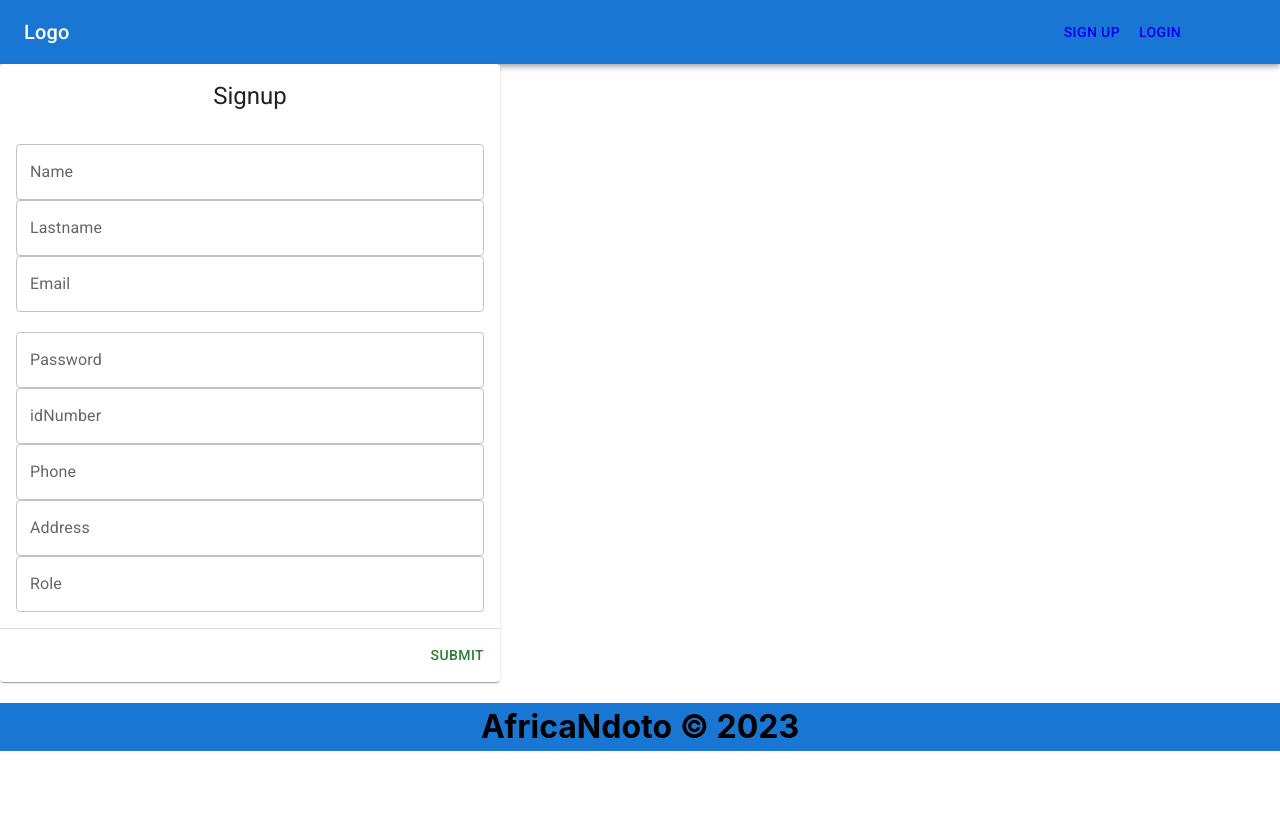
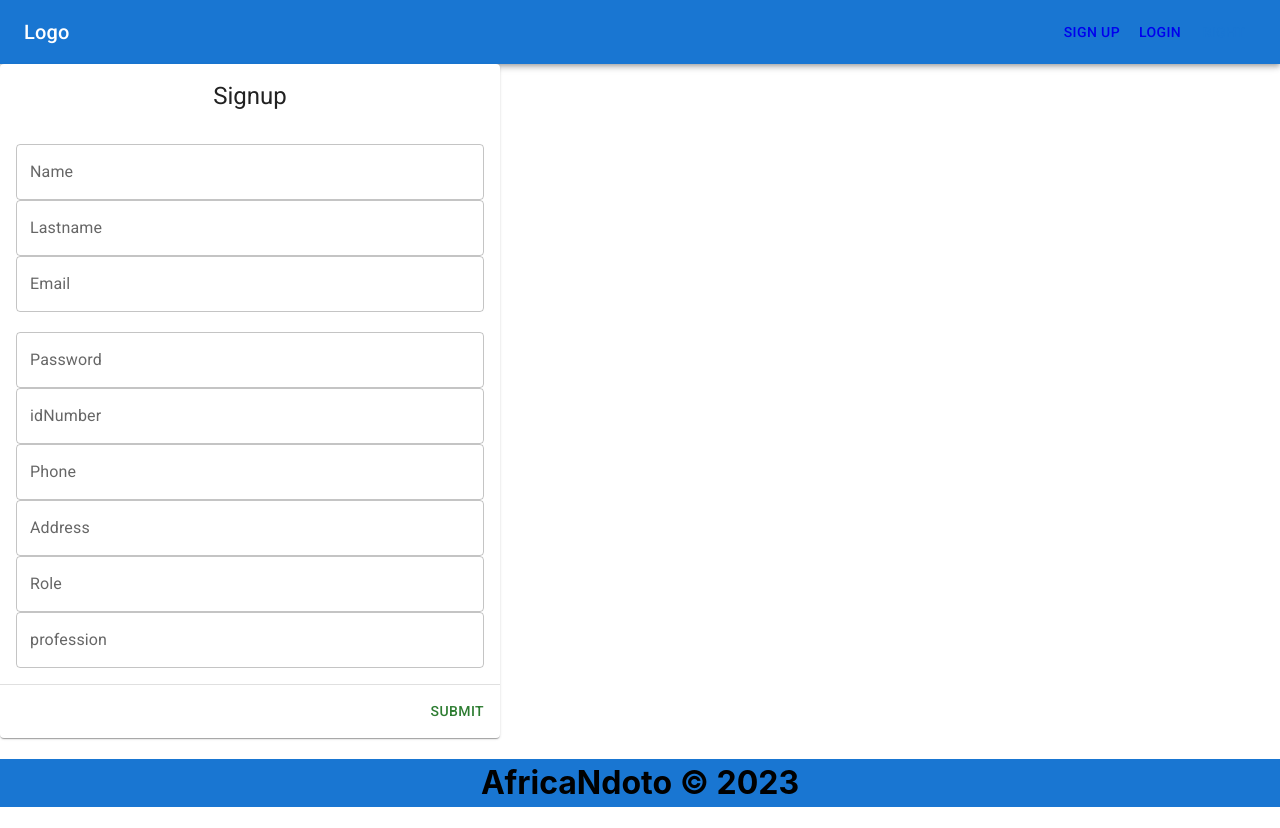
Before and after one commit to AfricaNdoto-Project/AN-FrontEnd, a React (Vite) app in the folder an-frontend/: page /signup in a window 1280 px wide. Before the commit the page ends 800 px from the top, so only its background shows below. Built offline with nearby package versions, Linux system fonts and the light colour scheme.

Commit message:
AUTH -Signup can post members, -Professional field added to the signup

```diff
--- a/an-frontend/src/pages/signup/signup.jsx
+++ b/an-frontend/src/pages/signup/signup.jsx
@@ -1,6 +1,6 @@
 import { useState } from 'react'
 import { useNavigate } from 'react-router-dom'
-import { Signup } from '../../services/signupService'
+import { signup } from '../../services/signupService'
 
 import {
   Card,
@@ -26,15 +26,17 @@ const SignupCard = () => {
   const [phone, setPhone] = useState('')
   const [address, setAddress] = useState('')
   const [role, setRole] = useState('')
+  const [profession, setProfession] = useState('')
   // const [errorMessage, setErrorMessage] = useState('')
 
   const onSignup = async () => {
-    const form = { name, lastname, email, password, idNumber, phone, address, role }
-    const result = await Signup(form)
+    const form = { name, lastname, email, password, idNumber, phone, address, role, profession }
+    const result = await signup(form)
     if (result === 200) {
+        console.log(result)
       navigate('/profile')
     } else {
-      console.log(result)
+      // console.log(result)
     }
   }
 
@@ -91,6 +93,12 @@ const SignupCard = () => {
           variant="outlined"
           fullWidth={true}
         />
+        <TextField
+          onChange={(e) => setProfession(e.target.value)}
+          label="profession"
+          variant="outlined"
+          fullWidth={true}
+        />
         {/* {errorMessage && (
           <Typography color="error" textAlign="center" mt={2}>
             {errorMessage}
--- a/an-frontend/src/services/loginService.js
+++ b/an-frontend/src/services/loginService.js
@@ -9,7 +9,7 @@ const login = async (body) => {
     localStorage.setItem('token', data.token)
     return 200
   } catch (error) {
-    return error.message
+    return error.response.data
   }
 }
 
--- a/an-frontend/src/services/signupService.js
+++ b/an-frontend/src/services/signupService.js
@@ -1,18 +1,18 @@
 import api from "./config";
 
-const Signup = async (body) => {
+const signup = async (body) => {
   try {
     console.log('connecting...')
     console.log(body)
     const {data} = await api.post('/auth/signup', body)
-    // console.log(data)
+    console.log(data)
     // localStorage.setItem('token', data.token)
     return 200
   } catch (error) {
-    return error.message
+    return error.response.data
   }
 }
 
 export {
-  Signup
+  signup
 }
```
Lines whose indentation alone changed are shown as unchanged.
